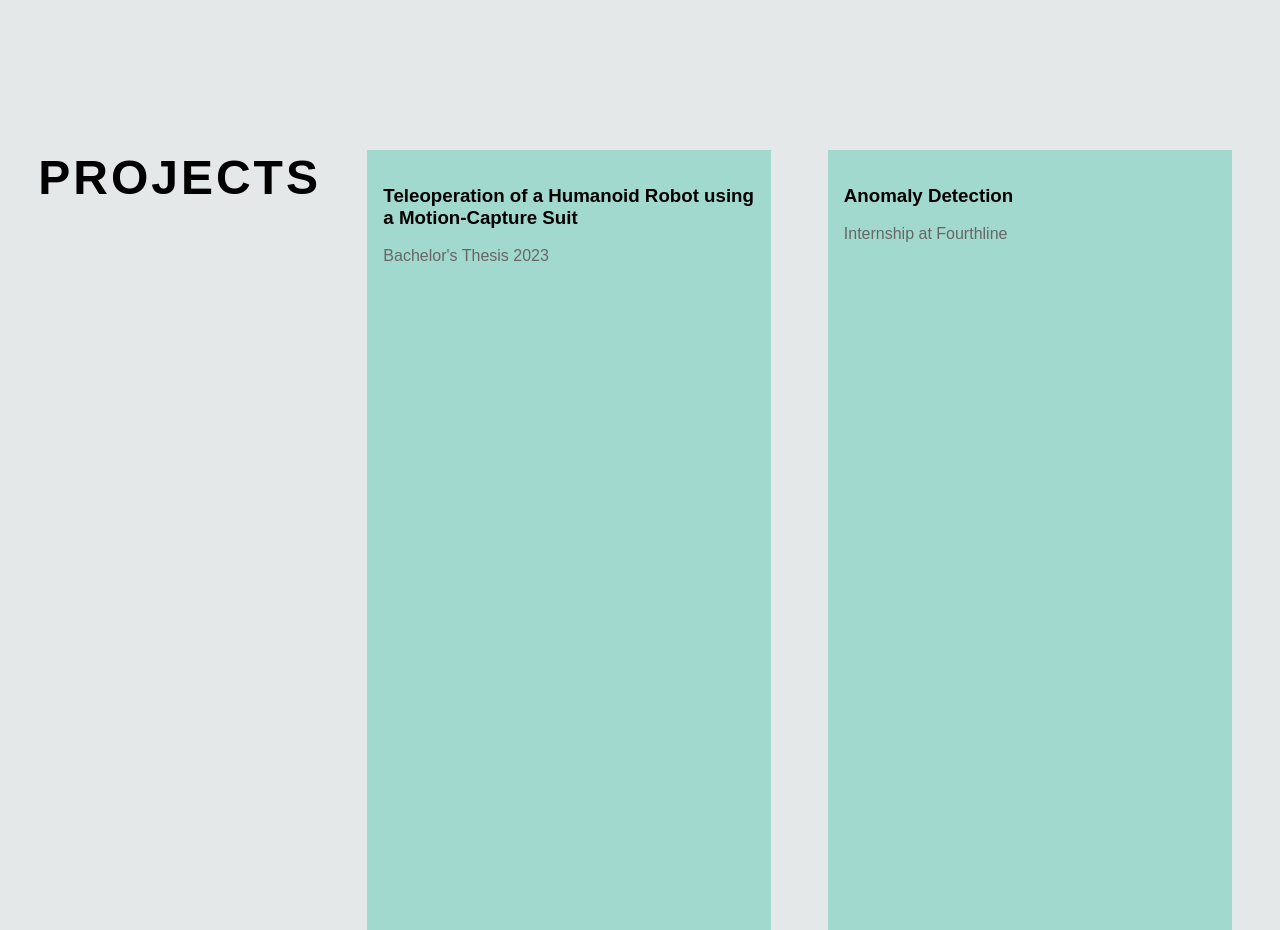
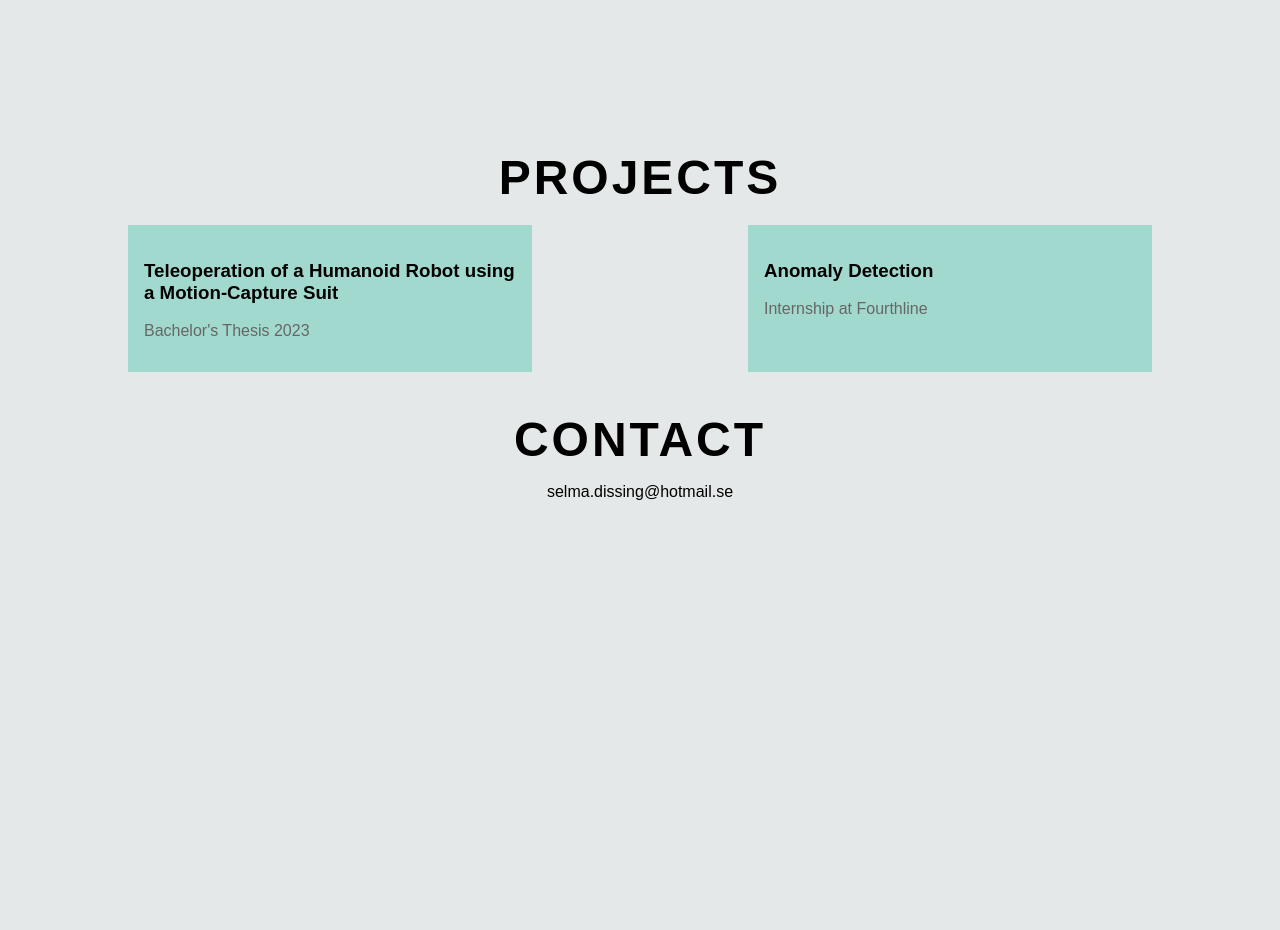
Before and after one commit to selmadissing/selmadissing.github.io, a plain HTML site: page index.html in a window 1280 px wide. Shown: the part 1960-2890 px from the top of the page. Drawn offline with Linux system fonts and the light colour scheme.

Commit message:
new style

```diff
--- a/index.html
+++ b/index.html
@@ -24,7 +24,8 @@
     </section>
 
     <section class="portfolio-section" id="portfolio">
-        <h2>PROJECTS</h2>
+    <h2>PROJECTS</h2>
+    <div class="projects-container">
         <div class="project" onclick="location.href='project1.html';">
             <h3>Teleoperation of a Humanoid Robot using a Motion-Capture Suit</h3>
             <p>Bachelor's Thesis 2023</p>
@@ -34,7 +35,9 @@
             <p>Internship at Fourthline</p>
         </div>
         <!-- Add more projects as needed -->
-    </section>
+    </div>
+</section>
+
 
     <section class="contact-section" id="contact">
         <h2>CONTACT</h2>
--- a/style.css
+++ b/style.css
@@ -80,11 +80,9 @@ body {
 }
 
 .portfolio-section {
-    display: flex;
-    height: 100vh;
-    flex-wrap: wrap;
-    justify-content: space-around;
+    height: auto; /* Changed from 100vh to auto */
     padding: 20px;
+    display: block; /* Changed from flex to block */
 }
 
 .portfolio-section h2 {
@@ -95,6 +93,13 @@ body {
     color: #000000;
     font-weight: 800;
     text-align: center;
+}
+
+.projects-container {
+    display: flex;
+    flex-wrap: wrap;
+    justify-content: space-around;
+    /* You can add margin here if you need space between the title and projects */
 }
 
 .project {
@@ -119,6 +124,7 @@ body {
 .project p {
     color: #666;
 }
+
 
 .contact-section{
     height: 100vh;
```
